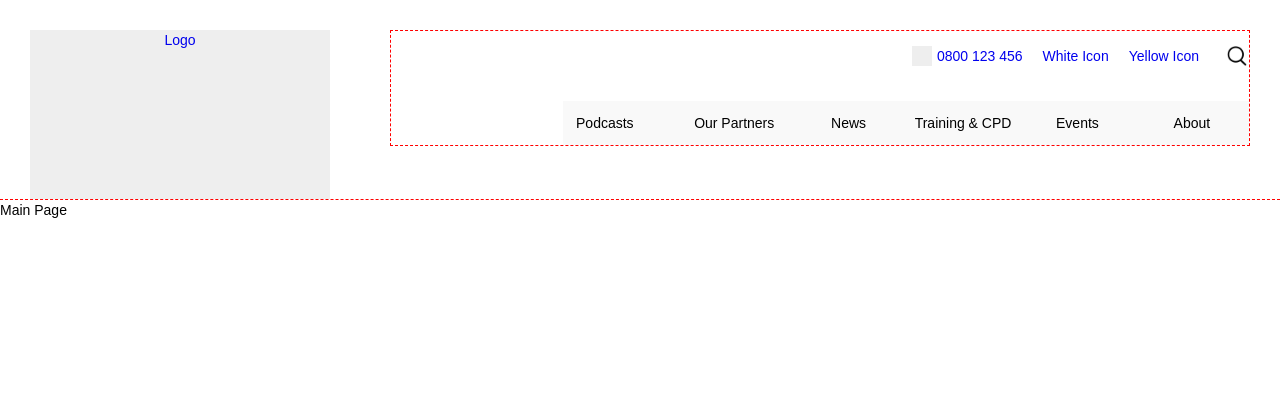
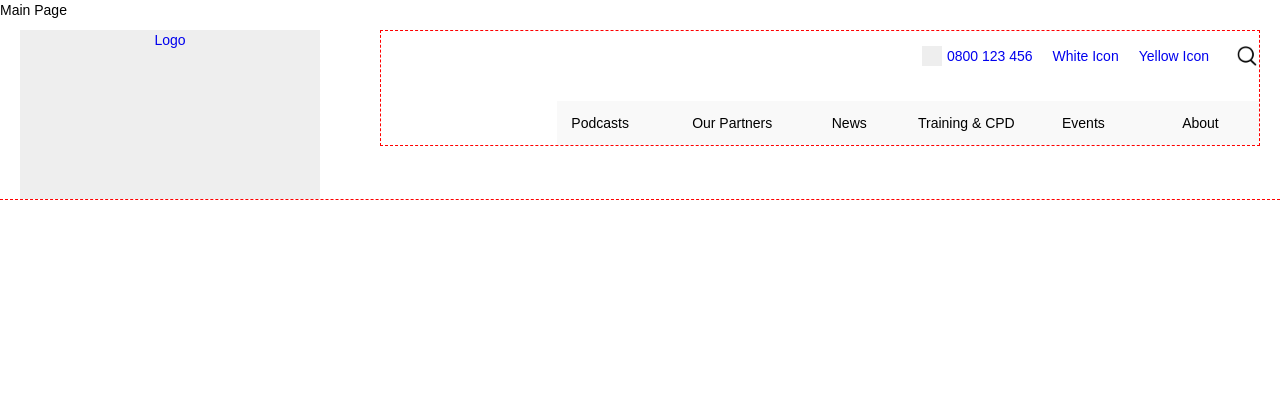
Before and after one commit to leetwentyone/SEN-In-Ten, a PHP site: page / in a window 1280 px wide. Shown: the top 420 px of the page. Run offline with PHP 8.4, Linux system fonts and the light colour scheme.

Commit message:
updated stylesheet

```diff
--- a/style.css
+++ b/style.css
@@ -243,11 +236,17 @@ a {
 .site-header {
   border-bottom: 1px dashed red;
   position: sticky;
-  background-color: #fff;
+  background-color: transparent;
   transition: all .3s ease;
   transform: unset;
+  z-index: 999;
   top: 0;
+  left: 0;
+  width: 100%;
   height: auto; }
+  @media (min-width: 992px) {
+    .site-header {
+      position: fixed; } }
   @media (min-width: 1152px) {
     .site-header {
       height: 200px; } }
@@ -314,7 +313,7 @@ a {
       width: 20%; } }
   @media (min-width: 1152px) {
     .site-logo {
-      margin-left: 30px;
+      margin-left: 20px;
       width: 300px; } }
 
 .mobile-actions {
@@ -356,16 +355,18 @@ a {
   @media only screen and (min-device-width: 768px) and (max-device-width: 1024px) and (orientation: landscape) {
     .header-top {
       display: flex;
-      width: 75%; } }
+      width: 75%;
+      margin-right: 0; } }
   @media (min-width: 992px) {
     .header-top {
       display: flex;
-      width: 75%; } }
+      width: 75%;
+      margin-right: 0; } }
   @media (min-width: 1152px) {
     .header-top {
-      width: calc(100% - 420px);
+      width: calc(100% - 400px);
       margin-left: 60px;
-      margin-right: 30px; } }
+      margin-right: 20px; } }
   .header-top .header-top--actions {
     width: 100%;
     display: flex;
```
Also changed, not shown: other parts of style.css (+56 -11 lines).
